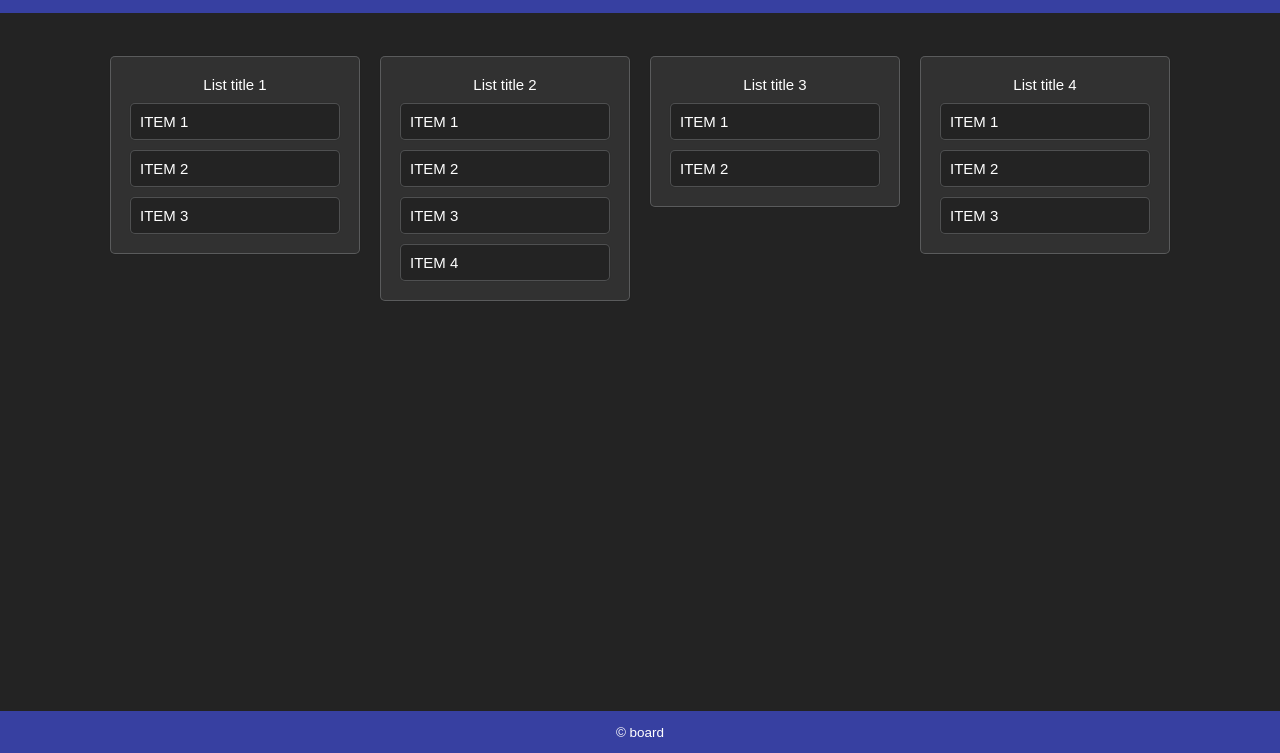
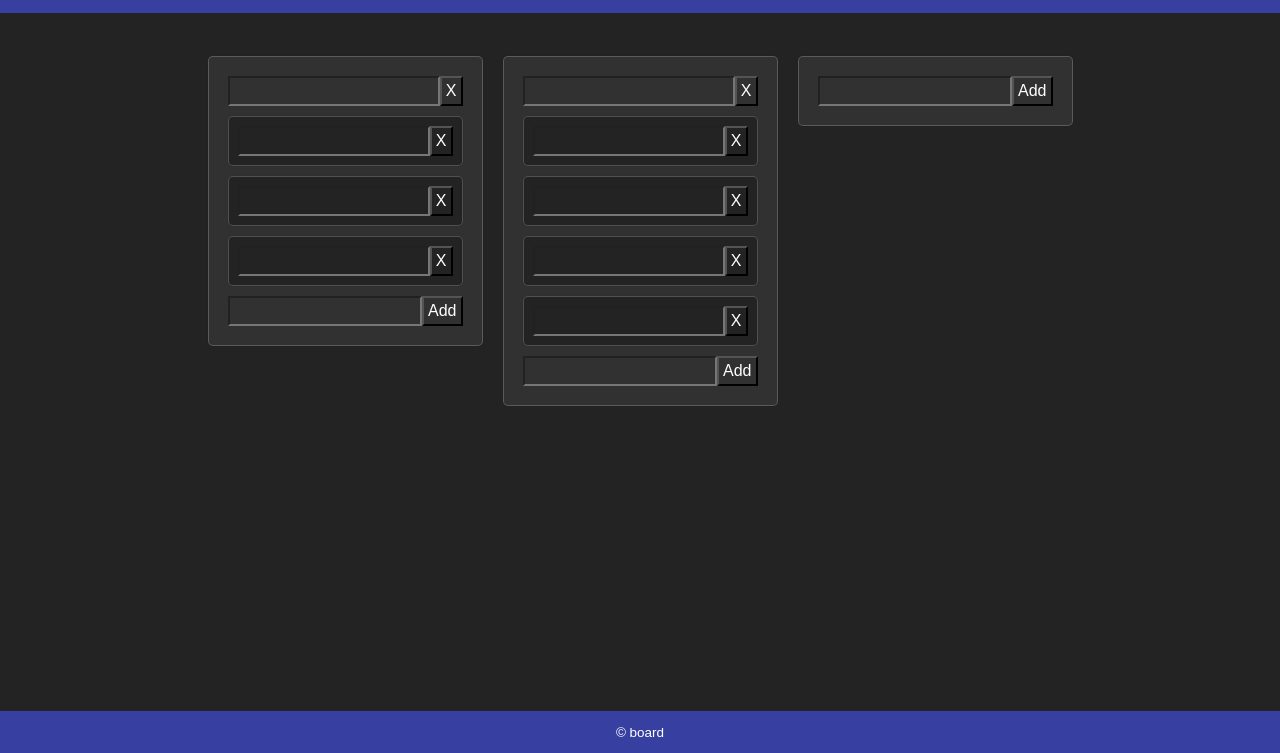
Before and after one commit to michal-1994/proj-board-app, a plain HTML site: page index.html in a window 1280 px wide. Shown: the part 47-800 px from the top of the page. Drawn offline with Linux system fonts and the light colour scheme.

Commit message:
feat: update view and set unsortable elements

```diff
--- a/index.html
+++ b/index.html
@@ -17,35 +17,61 @@
                 <ul class="sortable-row">
                     <li class="ui-state-default">
                         <ul class="sortable-list">
-                            List title 1
-                            <li class="ui-state-default">ITEM 1</li>
-                            <li class="ui-state-default">ITEM 2</li>
-                            <li class="ui-state-default">ITEM 3</li>
+                            <div class="sortable-list-title unsortable">
+                                <input type="text" />
+                                <input type="button" value="X" />
+                            </div>
+                            <li class="ui-state-default sortable-list-item">
+                                <input type="text" />
+                                <input type="button" value="X" />
+                            </li>
+                            <li class="ui-state-default sortable-list-item">
+                                <input type="text" />
+                                <input type="button" value="X" />
+                            </li>
+                            <li class="ui-state-default sortable-list-item">
+                                <input type="text" />
+                                <input type="button" value="X" />
+                            </li>
+                            <div class="sortable-add-button unsortable">
+                                <input type="text" />
+                                <input type="button" value="Add" />
+                            </div>
                         </ul>
                     </li>
                     <li class="ui-state-default">
                         <ul class="sortable-list">
-                            List title 2
-                            <li class="ui-state-default">ITEM 1</li>
-                            <li class="ui-state-default">ITEM 2</li>
-                            <li class="ui-state-default">ITEM 3</li>
-                            <li class="ui-state-default">ITEM 4</li>
+                            <div class="sortable-list-title unsortable">
+                                <input type="text" />
+                                <input type="button" value="X" />
+                            </div>
+                            <li class="ui-state-default sortable-list-item">
+                                <input type="text" />
+                                <input type="button" value="X" />
+                            </li>
+                            <li class="ui-state-default sortable-list-item">
+                                <input type="text" />
+                                <input type="button" value="X" />
+                            </li>
+                            <li class="ui-state-default sortable-list-item">
+                                <input type="text" />
+                                <input type="button" value="X" />
+                            </li>
+                            <li class="ui-state-default sortable-list-item">
+                                <input type="text" />
+                                <input type="button" value="X" />
+                            </li>
+                            <div class="sortable-add-button unsortable">
+                                <input type="text" />
+                                <input type="button" value="Add" />
+                            </div>
                         </ul>
                     </li>
-                    <li class="ui-state-default">
-                        <ul class="sortable-list">
-                            List title 3
-                            <li class="ui-state-default">ITEM 1</li>
-                            <li class="ui-state-default">ITEM 2</li>
-                        </ul>
-                    </li>
-                    <li class="ui-state-default">
-                        <ul class="sortable-list">
-                            List title 4
-                            <li class="ui-state-default">ITEM 1</li>
-                            <li class="ui-state-default">ITEM 2</li>
-                            <li class="ui-state-default">ITEM 3</li>
-                        </ul>
+                    <li class="ui-state-default unsortable">
+                        <div class="sortable-add-button unsortable">
+                            <input type="text" />
+                            <input type="button" value="Add" />
+                        </div>
                     </li>
                 </ul>
             </main>
--- a/main.css
+++ b/main.css
@@ -58,6 +58,33 @@ ul {
 li {
     text-align: left;
 }
+input[type="text"] {
+    width: 100%;
+    height: 100%;
+    padding: 4px;
+    margin: 0;
+    background-color: inherit;
+    outline: none;
+    color: white;
+    font-size: 16px;
+}
+input[type="button"] {
+    height: 100%;
+    padding: 4px;
+    margin: 0;
+    background-color: inherit;
+    outline: none;
+    color: white;
+    font-size: 16px;
+}
+/* Sortable */
+.sortable-add-button {
+    display: flex;
+    justify-content: space-between;
+    align-items: center;
+}
+.sortable-add-button input {
+}
 /* Sortable row */
 .sortable-row {
     display: flex;
@@ -71,8 +98,8 @@ li {
     padding: 20px;
     border-radius: 5px;
     background-color: #313131;
-    width: 250px;
-    min-width: 250px;
+    width: 275px;
+    min-width: 275px;
     box-shadow: rgba(0, 0, 0, 0.05) 0px 0px 0px 1px,
         rgba(209, 213, 219, 0.25) 0px 0px 0px 1px inset;
     transition: box-shadow linear 0.2s;
@@ -105,3 +132,17 @@ li {
         #3740a1 0px 0px 0px 1px inset;
     transition: box-shadow linear 0.2s;
 }
+.sortable-list-item {
+    display: flex;
+    justify-content: space-between;
+    align-items: center;
+}
+.sortable-list-item input {
+}
+.sortable-list-title {
+    display: flex;
+    justify-content: space-between;
+    align-items: center;
+}
+.sortable-list-title input {
+}
--- a/main.js
+++ b/main.js
@@ -1,18 +1,29 @@
 $(function () {
+    function initSortable() {
         let oldList, newList, item;
 
-    $(".sortable-row").sortable();
+        $(".sortable-row").sortable({
+            cancel: ".unsortable",
+        });
         $(".sortable-list")
             .sortable({
                 start: function (event, ui) {
+                    console.log("start");
                     item = ui.item;
                     newList = oldList = ui.item.parent().parent();
                 },
-            stop: function (event, ui) {},
+                stop: function (event, ui) {
+                    console.log("stop");
+                },
                 change: function (event, ui) {
+                    console.log("change");
                     if (ui.sender) newList = ui.placeholder.parent().parent();
                 },
+                cancel: ".unsortable",
                 connectWith: ".sortable-list",
             })
             .disableSelection();
+    }
+
+    initSortable();
 });
```
Lines whose indentation alone changed are shown as unchanged.
